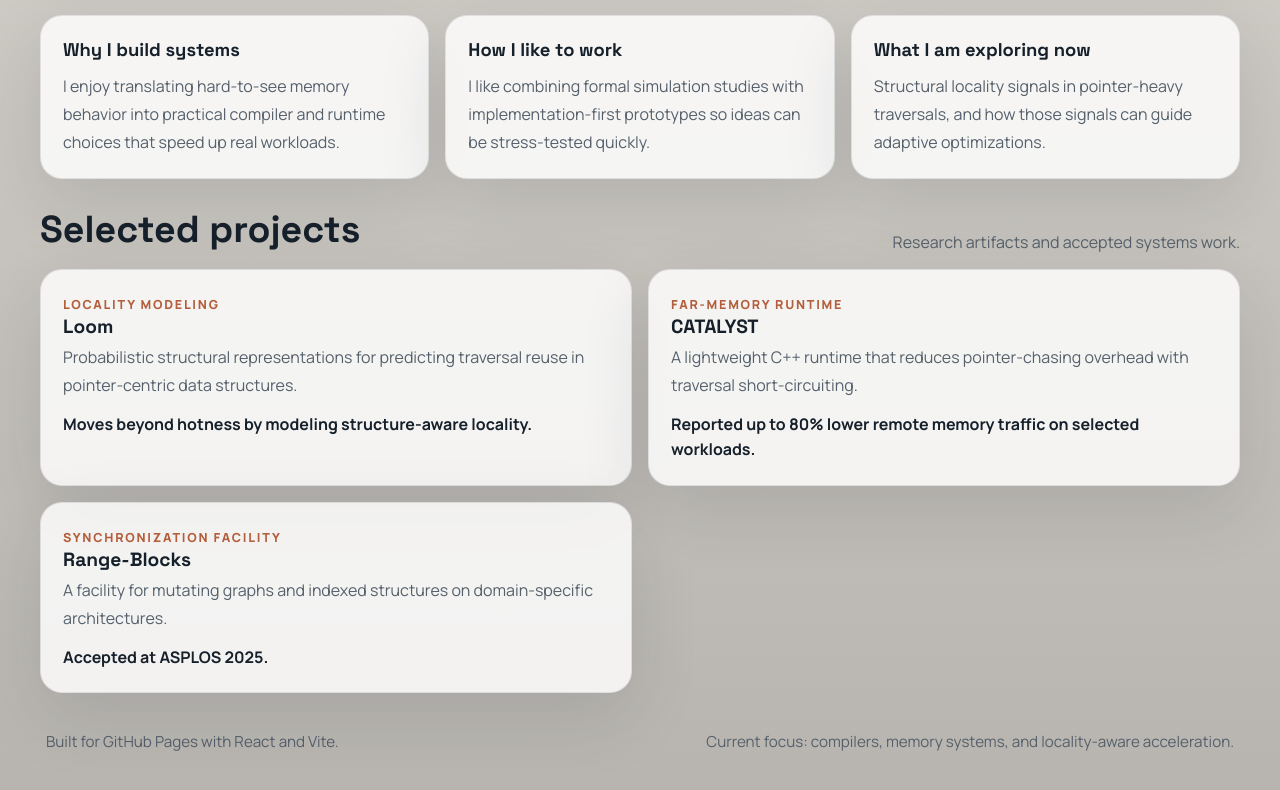
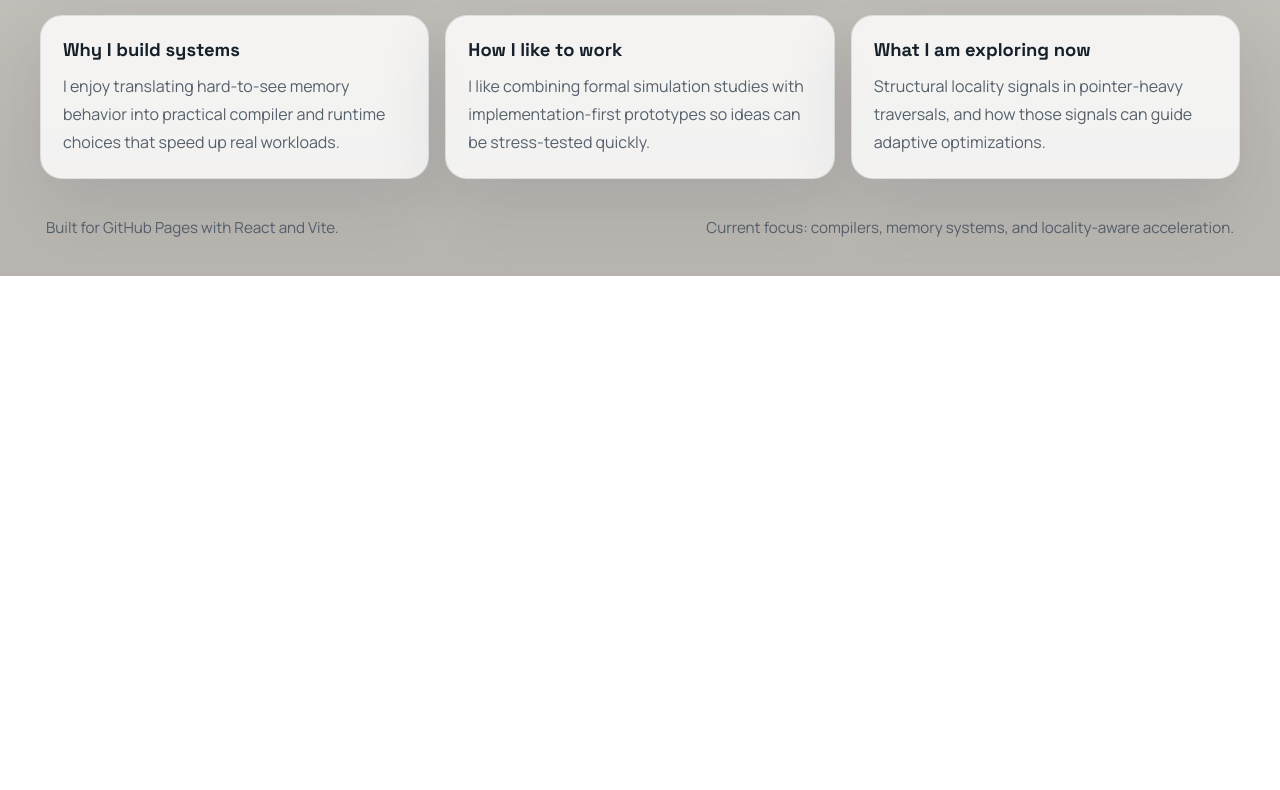
Before and after one commit to adityaabhiram3/adityaabhiram3.github.io, a React (Vite) app: page / in a window 1280 px wide. Shown: the part 1439-2229 px from the top of the page. After the commit the page ends 1715 px from the top, so only its background shows below. Built offline with nearby package versions, Linux system fonts and the light colour scheme.

Commit message:
Remove homepage selected projects section

```diff
--- a/src/App.jsx
+++ b/src/App.jsx
@@ -179,8 +179,6 @@ function HomePage() {
           </article>
         ))}
       </div>
-      <SectionHeading title="Selected projects" description="Research artifacts and accepted systems work." />
-      <ProjectGrid limit={3} />
     </>
   );
 }
```
